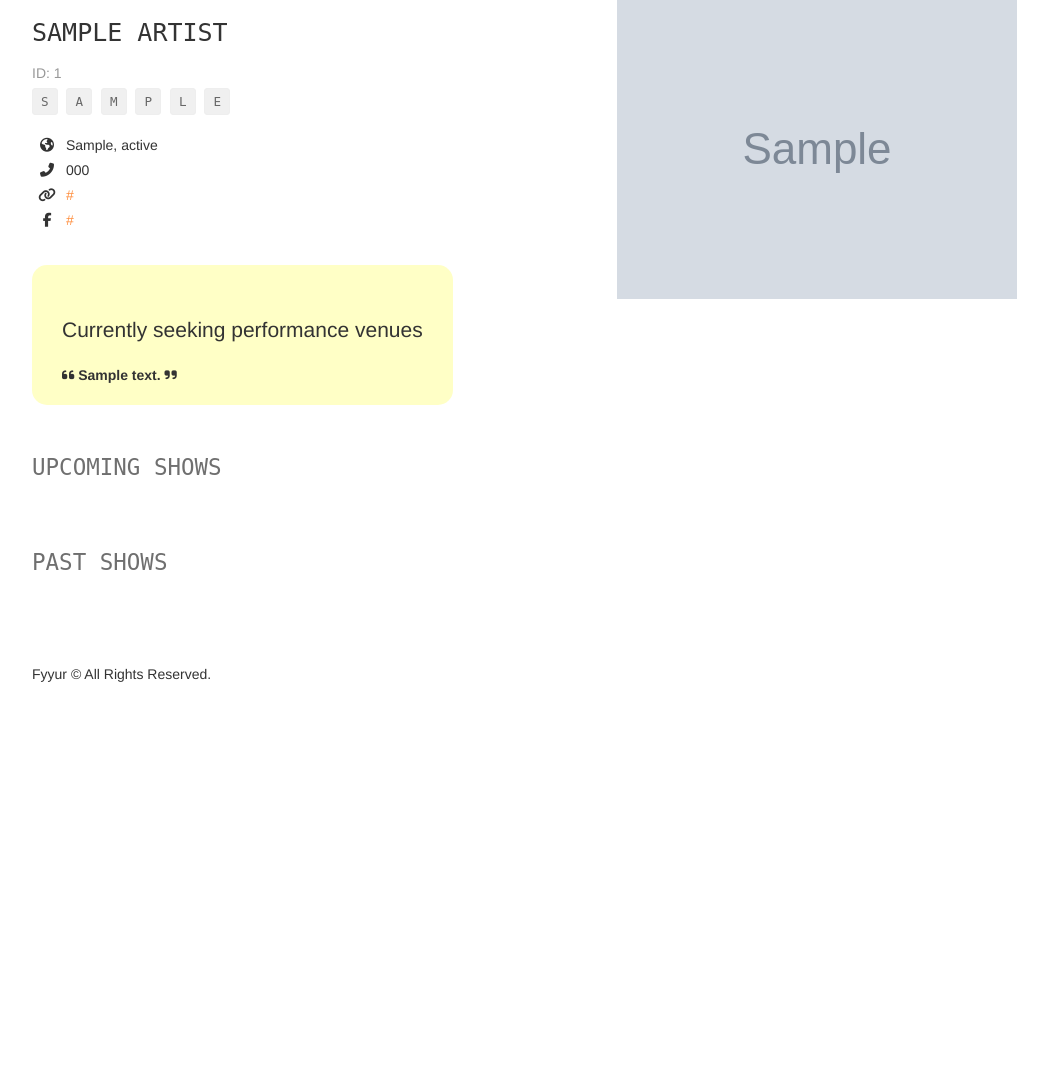
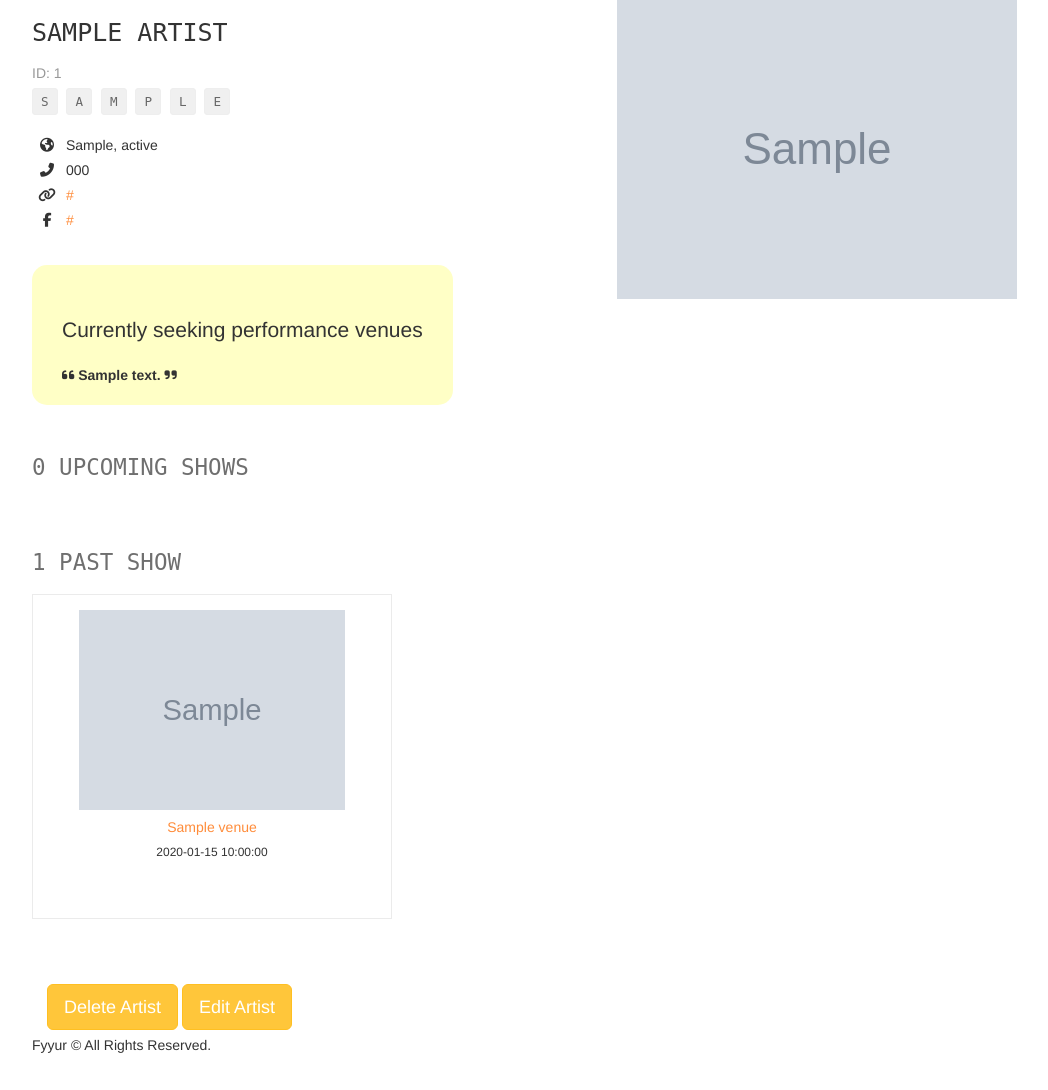
Before and after one commit to gcryzan1/Fyyur, a Flask app: page /artists/1 in a window 1280 px wide. Shown: the part 81-1171 px from the top of the page, without its empty margins (38-1086 px from the left). Before the commit the page ends 763 px from the top, so only its background shows below. Run offline with Flask 2, Linux system fonts and the light colour scheme; tables that the repository leaves empty hold one stand-in row (values such as "Sample post"); grey boxes marked "Sample" are stand-in pictures; parts of the project's set-up code (start-up, migrations or seed data) failed here and were passed over; some libraries are stand-ins or nearby versions.

Commit message:
Search,Update,Delete and Final Commit

```diff
--- a/app.py
+++ b/app.py
@@ -45,8 +45,9 @@ class Venue(db.Model):
     facebook_link = db.Column(db.String(120))
     website = db.Column(db.String(500))
     seeking_talent = db.Column(db.Boolean, default=False)
+    shows = db.relationship('Show', backref='venue', lazy=True)
 
-    # TODO: implement any missing fields, as a database migration using Flask-Migrate
+    # TODO: implement any missing fields, as a database migration using Flask-Migrate done
 
 
 class Artist(db.Model):
@@ -63,11 +64,20 @@ class Artist(db.Model):
     website = db.Column(db.String(500))
     seeking_description = db.Column(db.String(500))
     seeking_venue = db.Column(db.Boolean, default=False)
+    shows = db.relationship('Show', backref='artist', lazy=True)
 
-    # TODO: implement any missing fields, as a database migration using Flask-Migrate
+    # TODO: implement any missing fields, as a database migration using Flask-Migrate done
 
-# TODO Implement Show and Artist models, and complete all model relationships and properties, as a database migration.
+# TODO Implement Show and Artist models, and complete all model relationships and properties, as a database migration. done
 
+
+class Show(db.Model):
+    __tablename__ = 'Show'
+    id = db.Column(db.Integer, primary_key=True)
+    artist_id = db.Column(db.Integer, db.ForeignKey(
+        'Artist.id'), nullable=False)
+    venue_id = db.Column(db.Integer, db.ForeignKey('Venue.id'), nullable=False)
+    show_date = db.Column(db.DateTime, nullable=False)
 #----------------------------------------------------------------------------#
 # Filters.
 #----------------------------------------------------------------------------#
@@ -149,15 +159,14 @@ def search_venues():
     # TODO: implement search on artists with partial string search. Ensure it is case-insensitive.
     # seach for Hop should return "The Musical Hop".
     # search for "Music" should return "The Musical Hop" and "Park Square Live Music & Coffee"
+    search = request.form.get('search_term', '')
+    search_data = "%{}%".format(search)
+    data = Venue.query.filter(Venue.name.ilike(search_data)).all()
     response = {
-        "count": 1,
-        "data": [{
-            "id": 2,
-            "name": "The Dueling Pianos Bar",
-            "num_upcoming_shows": 0,
-        }]
+        "data": data,
+        "count": len(data),
     }
-    return render_template('pages/search_venues.html', results=response, search_term=request.form.get('search_term', ''))
+    return render_template('pages/search_venues.html', results=response, search_term=search)
 
 
 @app.route('/venues/<int:venue_id>')
@@ -242,8 +251,35 @@ def show_venue(venue_id):
     #     "upcoming_shows_count": 1,
     # }
     data = Venue.query.filter_by(id=venue_id).first()
-    print(data)
-    return render_template('pages/show_venue.html', venue=data)
+    upcoming_shows = []
+    past_shows = []
+    upcoming_dates = {}
+    past_dates = {}
+    upcoming_names = {}
+    past_names = {}
+    upcoming_links = {}
+    past_links = {}
+    venue_shows = Show.query.filter_by(venue_id=venue_id).all()
+    for show in venue_shows:
+        if show.show_date > datetime.now():
+            upcoming_shows.append(show)
+            upcoming_dates[show.id] = str(show.show_date)
+            upcoming_names[show.id] = Artist.query.filter_by(
+                id=show.artist_id).first().name
+            upcoming_links[show.id] = Artist.query.filter_by(
+                id=show.artist_id).first().image_link
+        else:
+            past_shows.append(show)
+            past_dates[show.id] = str(show.show_date)
+            past_names[show.id] = Artist.query.filter_by(
+                id=show.artist_id).first().name
+            past_links[show.id] = Artist.query.filter_by(
+                id=show.artist_id).first().image_link
+    upcoming_shows_count = len(upcoming_shows)
+    past_shows_count = len(past_shows)
+    return render_template('pages/show_venue.html', venue=data, past_shows=past_shows, upcoming_shows=upcoming_shows, past_dates=past_dates, upcoming_dates=upcoming_dates,
+                           past_shows_count=past_shows_count, upcoming_shows_count=upcoming_shows_count, past_links=past_links,
+                           past_names=past_names, upcoming_names=upcoming_names, upcoming_links=upcoming_links)
 
 #  Create Venue
 #  ----------------------------------------------------------------
@@ -304,10 +340,36 @@ def create_venue_submission():
 def delete_venue(venue_id):
     # TODO: Complete this endpoint for taking a venue_id, and using
     # SQLAlchemy ORM to delete a record. Handle cases where the session commit could fail.
-
+    error = False
+    try:
+        exist_show = Show.query.filter_by(venue_id=venue_id).all()
+        if exist_show:
+            show_ids = []
+            for show in exist_show:
+                show_ids.append(show.id)
+            for ids in show_ids:
+                Show.query.filter_by(id=ids).delete()
+            Venue.query.filter_by(id=venue_id).delete()
+            db.session.commit()
+        else:
+            Venue.query.filter_by(id=venue_id).delete()
+            db.session.commit()
+    except:
+        error = True
+        db.session.rollback()
+        print(sys.exc_info())
+    finally:
+        db.session.close()
+    if error:
+        flash('An error occurred. Venue could not be deleted.')
+        print(sys)
+    else:
+        # on successful db insert, flash success
+        flash('Venue  was successfully deleted!')
     # BONUS CHALLENGE: Implement a button to delete a Venue on a Venue Page, have it so that
     # clicking that button delete it from the db then redirect the user to the homepage
-    return None
+    return render_template('pages/home.html')
+
 
 #  Artists
 #  ----------------------------------------------------------------
@@ -323,15 +385,14 @@ def search_artists():
     # TODO: implement search on artists with partial string search. Ensure it is case-insensitive.
     # seach for "A" should return "Guns N Petals", "Matt Quevado", and "The Wild Sax Band".
     # search for "band" should return "The Wild Sax Band".
+    search = request.form.get('search_term', '')
+    search_data = "%{}%".format(search)
+    data = Artist.query.filter(Artist.name.ilike(search_data)).all()
     response = {
-        "count": 1,
-        "data": [{
-            "id": 4,
-            "name": "Guns N Petals",
-            "num_upcoming_shows": 0,
-        }]
+        "data": data,
+        "count": len(data),
     }
-    return render_template('pages/search_artists.html', results=response, search_term=request.form.get('search_term', ''))
+    return render_template('pages/search_artists.html', results=response, search_term=search)
 
 
 @app.route('/artists/<int:artist_id>')
@@ -412,27 +473,77 @@ def show_artist(artist_id):
     # data = list(filter(lambda d: d['id'] ==
     #                    artist_id, [data1, data2, data3]))[0]
     data = Artist.query.filter_by(id=artist_id).first()
+    upcoming_shows = []
+    past_shows = []
+    upcoming_dates = {}
+    past_dates = {}
+    upcoming_names = {}
+    past_names = {}
+    upcoming_links = {}
+    past_links = {}
+    artist_shows = Show.query.filter_by(artist_id=artist_id).all()
+    for show in artist_shows:
+        if show.show_date > datetime.now():
+            upcoming_shows.append(show)
+            upcoming_dates[show.id] = str(show.show_date)
+            upcoming_names[show.id] = Venue.query.filter_by(
+                id=show.venue_id).first().name
+            upcoming_links[show.id] = Venue.query.filter_by(
+                id=show.venue_id).first().image_link
+        else:
+            past_shows.append(show)
+            past_dates[show.id] = str(show.show_date)
+            past_names[show.id] = Venue.query.filter_by(
+                id=show.venue_id).first().name
+            past_links[show.id] = Venue.query.filter_by(
+                id=show.venue_id).first().image_link
+    upcoming_shows_count = len(upcoming_shows)
+    past_shows_count = len(past_shows)
+    return render_template('pages/show_artist.html', artist=data, past_shows=past_shows, upcoming_shows=upcoming_shows, past_dates=past_dates, upcoming_dates=upcoming_dates,
+                           past_shows_count=past_shows_count, upcoming_shows_count=upcoming_shows_count, past_links=past_links,
+                           past_names=past_names, upcoming_names=upcoming_names, upcoming_links=upcoming_links)
 
-    return render_template('pages/show_artist.html', artist=data)
+
+@app.route('/artists/<artist_id>', methods=['DELETE'])
+def delete_artist(artist_id):
+    # TODO: Complete this endpoint for taking a venue_id, and using
+    # SQLAlchemy ORM to delete a record. Handle cases where the session commit could fail.
+    error = False
+    try:
+        exist_show = Show.query.filter_by(artist_id=artist_id).all()
+        if exist_show:
+            show_ids = []
+            for show in exist_show:
+                show_ids.append(show.id)
+            for ids in show_ids:
+                Show.query.filter_by(id=ids).delete()
+            Artist.query.filter_by(id=artist_id).delete()
+            db.session.commit()
+        else:
+            Artist.query.filter_by(id=artist_id).delete()
+            db.session.commit()
+    except:
+        error = True
+        db.session.rollback()
+        print(sys.exc_info())
+    finally:
+        db.session.close()
+    if error:
+        flash('An error occurred. Artist could not be deleted.')
+        print(sys)
+    else:
+        # on successful db insert, flash success
+        flash('Artist was successfully deleted!')
+    # BONUS CHALLENGE: Implement a button to delete a Venue on a Venue Page, have it so that
+    # clicking that button delete it from the db then redirect the user to the homepage
+    return render_template('pages/home.html')
 
 #  Update
 #  ----------------------------------------------------------------
 @app.route('/artists/<int:artist_id>/edit', methods=['GET'])
 def edit_artist(artist_id):
     form = ArtistForm()
-    artist = {
-        "id": 4,
-        "name": "Guns N Petals",
-        "genres": ["Rock n Roll"],
-        "city": "San Francisco",
-        "state": "CA",
-        "phone": "326-123-5000",
-        "website": "https://www.gunsnpetalsband.com",
-        "facebook_link": "https://www.facebook.com/GunsNPetals",
-        "seeking_venue": True,
-        "seeking_description": "Looking for shows to perform at in the San Francisco Bay Area!",
-        "image_link": "https://images.unsplash.com/photo-1549213783-8284d0336c4f?ixlib=rb-1.2.1&ixid=eyJhcHBfaWQiOjEyMDd9&auto=format&fit=crop&w=300&q=80"
-    }
+    artist = Artist.query.filter_by(id=artist_id).first()
     # TODO: populate form with fields from artist with ID <artist_id>
     return render_template('forms/edit_artist.html', form=form, artist=artist)
 
@@ -441,27 +552,34 @@ def edit_artist(artist_id):
 def edit_artist_submission(artist_id):
     # TODO: take values from the form submitted, and update existing
     # artist record with ID <artist_id> using the new attributes
-
+    error = False
+    artist = Artist.query.filter_by(id=artist_id).first()
+    try:
+        artist.name = request.form['name']
+        artist.city = request.form['city']
+        artist.state = request.form['state']
+        artist.phone = request.form['phone']
+        artist.genres = request.form['genres']
+        artist.facebook_link = request.form['facebook_link']
+        db.session.commit()
+    except:
+        error = True
+        db.session.rollback()
+        print(sys.exc_info())
+    finally:
+        db.session.close()
+    if error:
+        flash('An error occurred. Artist could not be edited.')
+        print(sys)
+    else:
+        flash('Artist was successfully edited!')
     return redirect(url_for('show_artist', artist_id=artist_id))
 
 
 @app.route('/venues/<int:venue_id>/edit', methods=['GET'])
 def edit_venue(venue_id):
     form = VenueForm()
-    venue = {
-        "id": 1,
-        "name": "The Musical Hop",
-        "genres": ["Jazz", "Reggae", "Swing", "Classical", "Folk"],
-        "address": "1015 Folsom Street",
-        "city": "San Francisco",
-        "state": "CA",
-        "phone": "123-123-1234",
-        "website": "https://www.themusicalhop.com",
-        "facebook_link": "https://www.facebook.com/TheMusicalHop",
-        "seeking_talent": True,
-        "seeking_description": "We are on the lookout for a local artist to play every two weeks. Please call us.",
-        "image_link": "https://images.unsplash.com/photo-1543900694-133f37abaaa5?ixlib=rb-1.2.1&ixid=eyJhcHBfaWQiOjEyMDd9&auto=format&fit=crop&w=400&q=60"
-    }
+    venue = Venue.query.filter_by(id=venue_id).first()
     # TODO: populate form with values from venue with ID <venue_id>
     return render_template('forms/edit_venue.html', form=form, venue=venue)
 
@@ -470,6 +588,29 @@ def edit_venue(venue_id):
 def edit_venue_submission(venue_id):
     # TODO: take values from the form submitted, and update existing
     # venue record with ID <venue_id> using the new attributes
+    error = False
+    venue = Venue.query.filter_by(id=venue_id).first()
+    try:
+        venue.name = request.form['name']
+        venue.city = request.form['city']
+        venue.state = request.form['state']
+        venue.address = request.form['address']
+        venue.phone = request.form['phone']
+        venue.genres = request.form['genres']
+        venue.facebook_link = request.form['facebook_link']
+        db.session.commit()
+    except:
+        error = True
+        db.session.rollback()
+        print(sys.exc_info())
+    finally:
+        db.session.close()
+    if error:
+        flash('An error occurred. Venue could not be edited.')
+        print(sys)
+    else:
+        flash('Venue was successfully edited!')
+
     return redirect(url_for('show_venue', venue_id=venue_id))
 
 #  Create Artist
@@ -535,43 +676,56 @@ def shows():
     # displays list of shows at /shows
     # TODO: replace with real venues data.
     #       num_shows should be aggregated based on number of upcoming shows per venue.
-    data = [{
-        "venue_id": 1,
-        "venue_name": "The Musical Hop",
-        "artist_id": 4,
-        "artist_name": "Guns N Petals",
-        "artist_image_link": "https://images.unsplash.com/photo-1549213783-8284d0336c4f?ixlib=rb-1.2.1&ixid=eyJhcHBfaWQiOjEyMDd9&auto=format&fit=crop&w=300&q=80",
-        "start_time": "2019-05-21T21:30:00.000Z"
-    }, {
-        "venue_id": 3,
-        "venue_name": "Park Square Live Music & Coffee",
-        "artist_id": 5,
-        "artist_name": "Matt Quevedo",
-        "artist_image_link": "https://images.unsplash.com/photo-1495223153807-b916f75de8c5?ixlib=rb-1.2.1&ixid=eyJhcHBfaWQiOjEyMDd9&auto=format&fit=crop&w=334&q=80",
-        "start_time": "2019-06-15T23:00:00.000Z"
-    }, {
-        "venue_id": 3,
-        "venue_name": "Park Square Live Music & Coffee",
-        "artist_id": 6,
-        "artist_name": "The Wild Sax Band",
-        "artist_image_link": "https://images.unsplash.com/photo-1558369981-f9ca78462e61?ixlib=rb-1.2.1&ixid=eyJhcHBfaWQiOjEyMDd9&auto=format&fit=crop&w=794&q=80",
-        "start_time": "2035-04-01T20:00:00.000Z"
-    }, {
-        "venue_id": 3,
-        "venue_name": "Park Square Live Music & Coffee",
-        "artist_id": 6,
-        "artist_name": "The Wild Sax Band",
-        "artist_image_link": "https://images.unsplash.com/photo-1558369981-f9ca78462e61?ixlib=rb-1.2.1&ixid=eyJhcHBfaWQiOjEyMDd9&auto=format&fit=crop&w=794&q=80",
-        "start_time": "2035-04-08T20:00:00.000Z"
-    }, {
-        "venue_id": 3,
-        "venue_name": "Park Square Live Music & Coffee",
-        "artist_id": 6,
-        "artist_name": "The Wild Sax Band",
-        "artist_image_link": "https://images.unsplash.com/photo-1558369981-f9ca78462e61?ixlib=rb-1.2.1&ixid=eyJhcHBfaWQiOjEyMDd9&auto=format&fit=crop&w=794&q=80",
-        "start_time": "2035-04-15T20:00:00.000Z"
-    }]
-    return render_template('pages/shows.html', shows=data)
+    # data = [{
+    #     "venue_id": 1,
+    #     "venue_name": "The Musical Hop",
+    #     "artist_id": 4,
+    #     "artist_name": "Guns N Petals",
+    #     "artist_image_link": "https://images.unsplash.com/photo-1549213783-8284d0336c4f?ixlib=rb-1.2.1&ixid=eyJhcHBfaWQiOjEyMDd9&auto=format&fit=crop&w=300&q=80",
+    #     "start_time": "2019-05-21T21:30:00.000Z"
+    # }, {
+    #     "venue_id": 3,
+    #     "venue_name": "Park Square Live Music & Coffee",
+    #     "artist_id": 5,
+    #     "artist_name": "Matt Quevedo",
+    #     "artist_image_link": "https://images.unsplash.com/photo-1495223153807-b916f75de8c5?ixlib=rb-1.2.1&ixid=eyJhcHBfaWQiOjEyMDd9&auto=format&fit=crop&w=334&q=80",
+    #     "start_time": "2019-06-15T23:00:00.000Z"
+    # }, {
+    #     "venue_id": 3,
+    #     "venue_name": "Park Square Live Music & Coffee",
+    #     "artist_id": 6,
+    #     "artist_name": "The Wild Sax Band",
+    #     "artist_image_link": "https://images.unsplash.com/photo-1558369981-f9ca78462e61?ixlib=rb-1.2.1&ixid=eyJhcHBfaWQiOjEyMDd9&auto=format&fit=crop&w=794&q=80",
+    #     "start_time": "2035-04-01T20:00:00.000Z"
+    # }, {
+    #     "venue_id": 3,
+    #     "venue_name": "Park Square Live Music & Coffee",
+    #     "artist_id": 6,
+    #     "artist_name": "The Wild Sax Band",
+    #     "artist_image_link": "https://images.unsplash.com/photo-1558369981-f9ca78462e61?ixlib=rb-1.2.1&ixid=eyJhcHBfaWQiOjEyMDd9&auto=format&fit=crop&w=794&q=80",
+    #     "start_time": "2035-04-08T20:00:00.000Z"
+    # }, {
+    #     "venue_id": 3,
+    #     "venue_name": "Park Square Live Music & Coffee",
+    #     "artist_id": 6,
+    #     "artist_name": "The Wild Sax Band",
+    #     "artist_image_link": "https://images.unsplash.com/photo-1558369981-f9ca78462e61?ixlib=rb-1.2.1&ixid=eyJhcHBfaWQiOjEyMDd9&auto=format&fit=crop&w=794&q=80",
+    #     "start_time": "2035-04-15T20:00:00.000Z"
+    # }
+    data = Show.query.all()
+    start_dates = {}
+    artists_names = {}
+    artists_images = {}
+    venues_names = {}
+    for show in data:
+        start_date = str(show.show_date)
+        start_dates[show.id] = start_date
+        artist = Artist.query.filter_by(id=show.artist_id).first()
+        artists_names[show.id] = artist.name
+        artists_images[show.id] = artist.image_link
+        venue = Venue.query.filter_by(id=show.venue_id).first()
+        venues_names[show.id] = venue.name
+    return render_template('pages/shows.html', shows=data, show_dates=start_dates, names=artists_names, images=artists_images, venue=venues_names)
 
 
 @app.route('/shows/create')
@@ -585,10 +739,28 @@ def create_shows():
 def create_show_submission():
     # called to create new shows in the db, upon submitting new show listing form
     # TODO: insert form data as a new Show record in the db, instead
-
+    error = False
+    try:
+        show = Show(
+            artist_id=request.form['artist_id'],
+            venue_id=request.form['venue_id'],
+            show_date=request.form['start_time']
+        )
+        db.session.add(show)
+        db.session.commit()
+    except:
+        error = True
+        db.session.rollback()
+        print(sys.exc_info())
+    finally:
+        db.session.close()
+    # TODO: on unsuccessful db insert, flash an error instead.
+    if error:
+        flash('An error occurred. The Show could not be listed.')
+        print(sys)
     # on successful db insert, flash success
-    flash('Show was successfully listed!')
-    # TODO: on unsuccessful db insert, flash an error instead.
+    else:
+        flash('Show was successfully listed!')
     # e.g., flash('An error occurred. Show could not be listed.')
     # see: http://flask.pocoo.org/docs/1.0/patterns/flashing/
     return render_template('pages/home.html')
--- a/forms.py
+++ b/forms.py
@@ -240,7 +240,7 @@ class ArtistForm(Form):
         ],
     )
     seeking_description = StringField(
-        'seeking_description', validators=[DataRequired()]
+        'seeking_description'
     )
 
 # TODO IMPLEMENT NEW ARTIST FORM AND NEW SHOW FORM
--- a/tempCodeRunnerFile.py
+++ b/tempCodeRunnerFile.py
@@ -1 +1,3 @@
-request.form['seeking_talent']
+ # error = False
+    # try:
+    #    artist = Artist.query.filter_by(id=artist_id).first()
--- a/templates/forms/new_artist.html
+++ b/templates/forms/new_artist.html
@@ -51,7 +51,7 @@
         </div>
       </div>
     </div>
-    <input type="submit" value="Create Venue" class="btn btn-primary btn-lg btn-block">
+    <input type="submit" value="Create Artist" class="btn btn-primary btn-lg btn-block">
   </form>
 </div>
 {% endblock %}
--- a/templates/pages/show_artist.html
+++ b/templates/pages/show_artist.html
@@ -19,13 +19,15 @@
 		</p>
 		<p>
 			<i class="fas fa-phone-alt"></i> {% if artist.phone %}{{ artist.phone }}{% else %}No Phone{% endif %}
-        </p>
-        <p>
-			<i class="fas fa-link"></i> {% if artist.website %}<a href="{{ artist.website }}" target="_blank">{{ artist.website }}</a>{% else %}No Website{% endif %}
 		</p>
 		<p>
-			<i class="fab fa-facebook-f"></i> {% if artist.facebook_link %}<a href="{{ artist.facebook_link }}" target="_blank">{{ artist.facebook_link }}</a>{% else %}No Facebook Link{% endif %}
-        </p>
+			<i class="fas fa-link"></i> {% if artist.website %}<a href="{{ artist.website }}"
+				target="_blank">{{ artist.website }}</a>{% else %}No Website{% endif %}
+		</p>
+		<p>
+			<i class="fab fa-facebook-f"></i> {% if artist.facebook_link %}<a href="{{ artist.facebook_link }}"
+				target="_blank">{{ artist.facebook_link }}</a>{% else %}No Facebook Link{% endif %}
+		</p>
 		{% if artist.seeking_venue %}
 		<div class="seeking">
 			<p class="lead">Currently seeking performance venues</p>
@@ -44,32 +46,52 @@
 	</div>
 </div>
 <section>
-	<h2 class="monospace">{{ artist.upcoming_shows_count }} Upcoming {% if artist.upcoming_shows_count == 1 %}Show{% else %}Shows{% endif %}</h2>
+	<h2 class="monospace">{{ upcoming_shows_count }} Upcoming
+		{% if upcoming_shows_count == 1 %}Show{% else %}Shows{% endif %}</h2>
 	<div class="row">
-		{%for show in artist.upcoming_shows %}
+		{%for show in upcoming_shows %}
 		<div class="col-sm-4">
 			<div class="tile tile-show">
-				<img src="{{ show.venue_image_link }}" alt="Show Venue Image" />
-				<h5><a href="/venues/{{ show.venue_id }}">{{ show.venue_name }}</a></h5>
-				<h6>{{ show.start_time|datetime('full') }}</h6>
+				<img src="{{ upcoming_links[show.id] }}" alt="Show Venue Image" />
+				<h5><a href="/venues/{{ show.venue_id }}">{{ upcoming_names[show.id] }}</a></h5>
+				<h6>{{upcoming_dates[show.id]}}</h6>
 			</div>
 		</div>
 		{% endfor %}
 	</div>
 </section>
 <section>
-	<h2 class="monospace">{{ artist.past_shows_count }} Past {% if artist.past_shows_count == 1 %}Show{% else %}Shows{% endif %}</h2>
+	<h2 class="monospace">{{ past_shows_count}} Past
+		{% if past_shows_count == 1 %}Show{% else %}Shows{% endif %}</h2>
 	<div class="row">
-		{%for show in artist.past_shows %}
+		{%for show in past_shows %}
 		<div class="col-sm-4">
 			<div class="tile tile-show">
-				<img src="{{ show.venue_image_link }}" alt="Show Venue Image" />
-				<h5><a href="/venues/{{ show.venue_id }}">{{ show.venue_name }}</a></h5>
-				<h6>{{ show.start_time|datetime('full') }}</h6>
+				<img src="{{ past_links[show.id] }}" alt="Show Venue Image" />
+				<h5><a href="/venues/{{ show.venue_id }}">{{ past_names[show.id] }}</a></h5>
+				<h6>{{past_dates[show.id]}}</h6>
 			</div>
 		</div>
 		{% endfor %}
 	</div>
 </section>
+<div class="col-sm-6">
+	<a href="/artists"><button class="delete-artist btn btn-primary btn-lg" data-id="{{artist.id}}">Delete
+			Artist</button></a>
+	<a href="/artists/{{artist.id}}/edit"><button class="edit-artist btn btn-primary btn-lg"
+			data-id="{{artist.id}}">Edit Artist</button></a>
+</div>
+<script>
+	const buttons = document.querySelectorAll('.delete-artist')
+	for (let i = 0; i < buttons.length; i++) {
+		const button = buttons[i];
+		button.onclick = function (e) {
+			const artistId = e.target.dataset['id'];
+			fetch('/artists/' + artistId, {
+				method: 'DELETE'
+			});
+		}
+	}
 
+</script>
 {% endblock %}
```
Also changed, not shown: migrations/versions/1290722ca8b0_.py (added, +36 -0 lines), templates/pages/show_venue.html (+35 -12 lines), templates/pages/shows.html (+4 -4 lines).
